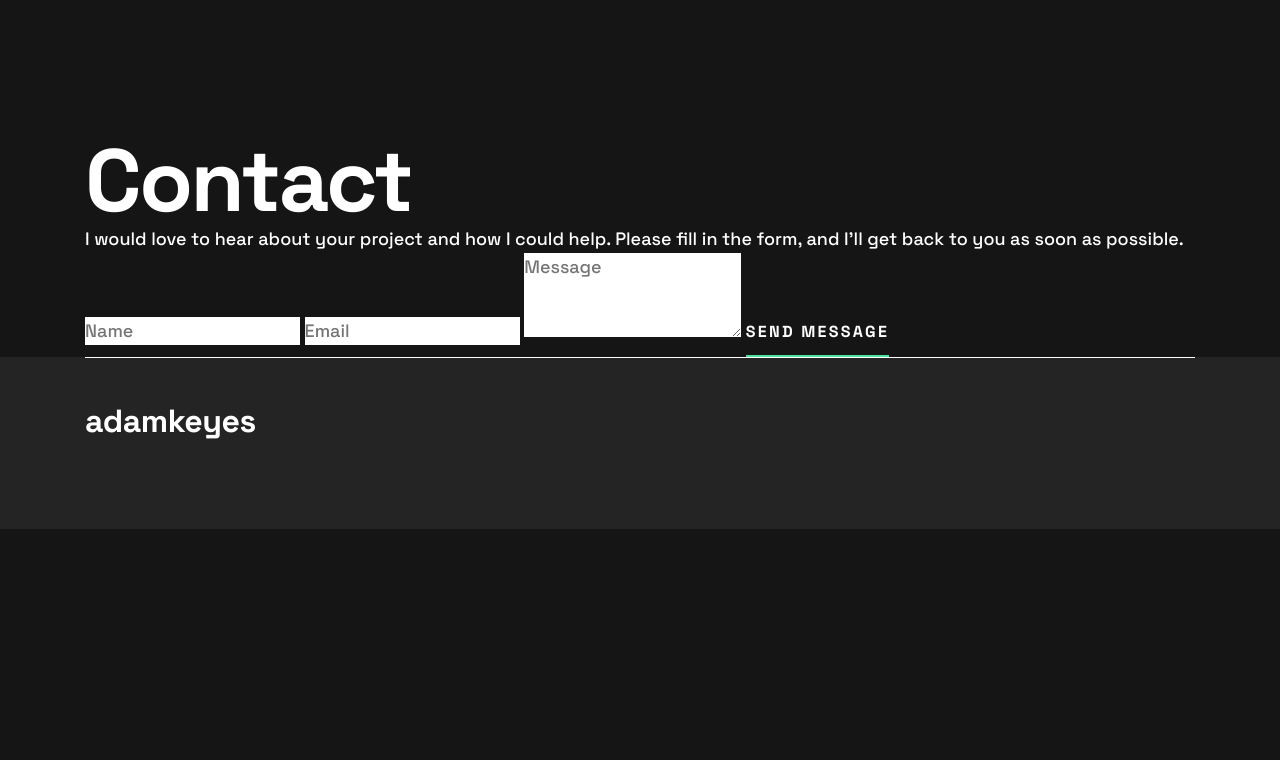
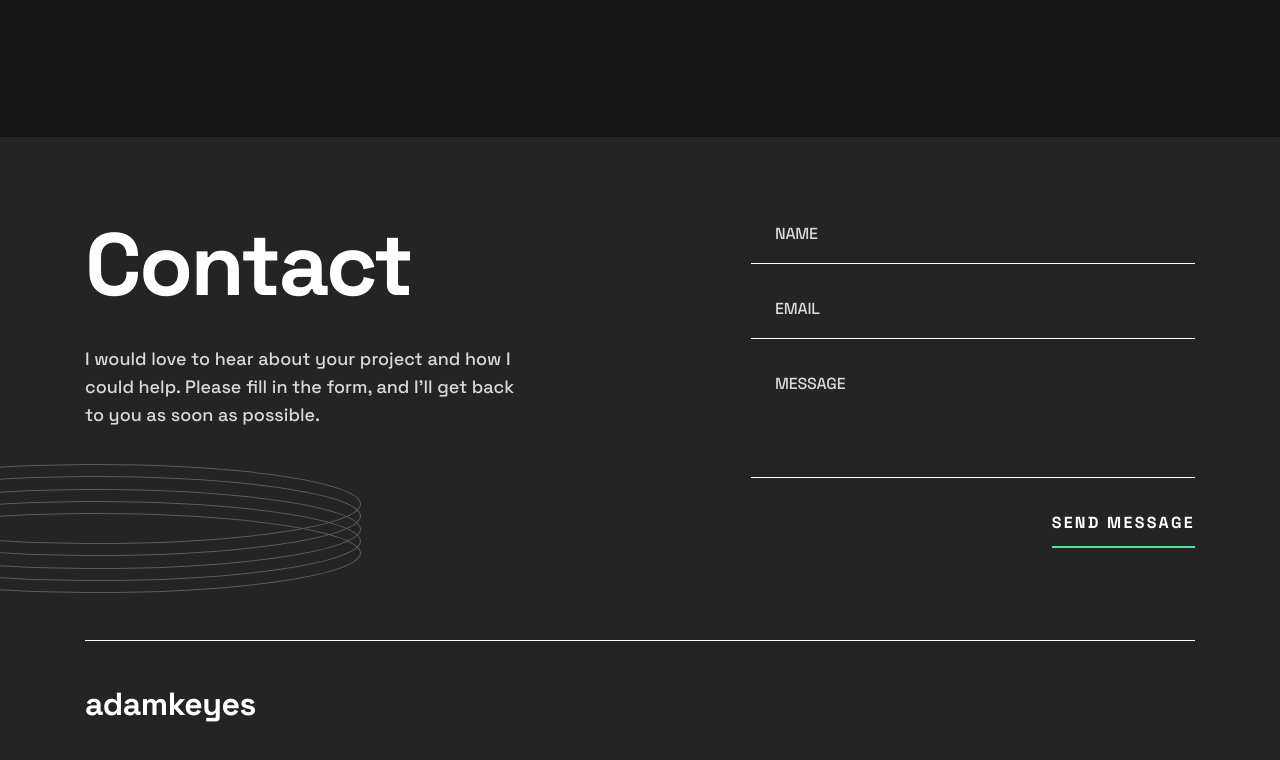
Before and after one commit to kdubrovsky/fe-single-page-developer-portfolio, a website built with Vite: page index.html in a window 1280 px wide. Shown: the part 3061-3821 px from the top of the page. Before the commit the page ends 3590 px from the top, so only its background shows below. Built offline with nearby package versions, Linux system fonts and the light colour scheme; files whose address does not match are found by name.

Commit message:
Add contact section styles

```diff
--- /dev/null
+++ b/scss/blocks/contact.scss
@@ -0,0 +1,70 @@
+@use "../colors";
+
+.contact {
+    background-color: colors.$dark-gray;
+    padding-top: 84px;
+    padding-bottom: 92px;
+
+    background-repeat: no-repeat;
+    background-image: url("/images/rings.svg");
+    background-position: left -22.5% bottom 12.5%;
+
+    .section-title {
+        margin-bottom: 36px;
+    }
+
+    &__wrapper {
+        display: flex;
+        align-items: flex-start;
+        justify-content: space-between;
+    }
+
+    &__title-wrapper {
+        width: 40%;
+    }
+
+    &__description {
+        color: colors.$light-gray;
+    }
+
+    &__form {
+        display: flex;
+        flex-direction: column;
+        gap: 32px;
+        width: 40%;
+    }
+
+    input,
+    textarea {
+        padding-left: 24px;
+
+        outline: none;
+        font-size: 16px;
+        line-height: 1.625;
+        letter-spacing: -0.01375em;
+        text-transform: uppercase;
+
+        color: colors.$white;
+        padding-bottom: 16px;
+        background-color: transparent;
+        border-bottom: 1px solid colors.$white;
+
+        &::placeholder {
+            color: colors.$light-gray;
+        }
+
+        &:focus {
+            border-color: colors.$accent;
+            transition: 0.3s;
+        }
+    }
+
+    textarea {
+        resize: none;
+        height: 107px;
+    }
+
+    button {
+        align-self: flex-end;
+    }
+}
--- a/scss/styles.scss
+++ b/scss/styles.scss
@@ -6,4 +6,5 @@
 @import "blocks/hero";
 @import "blocks/experience";
 @import "blocks/projects";
+@import "blocks/contact";
 @import "blocks/footer";
```
